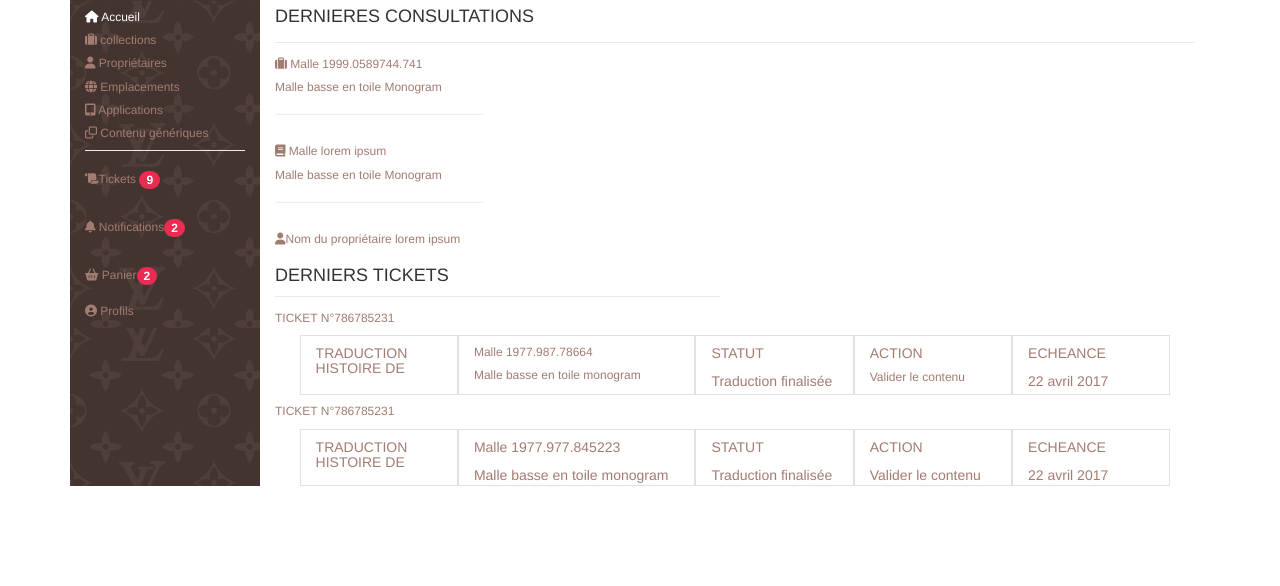
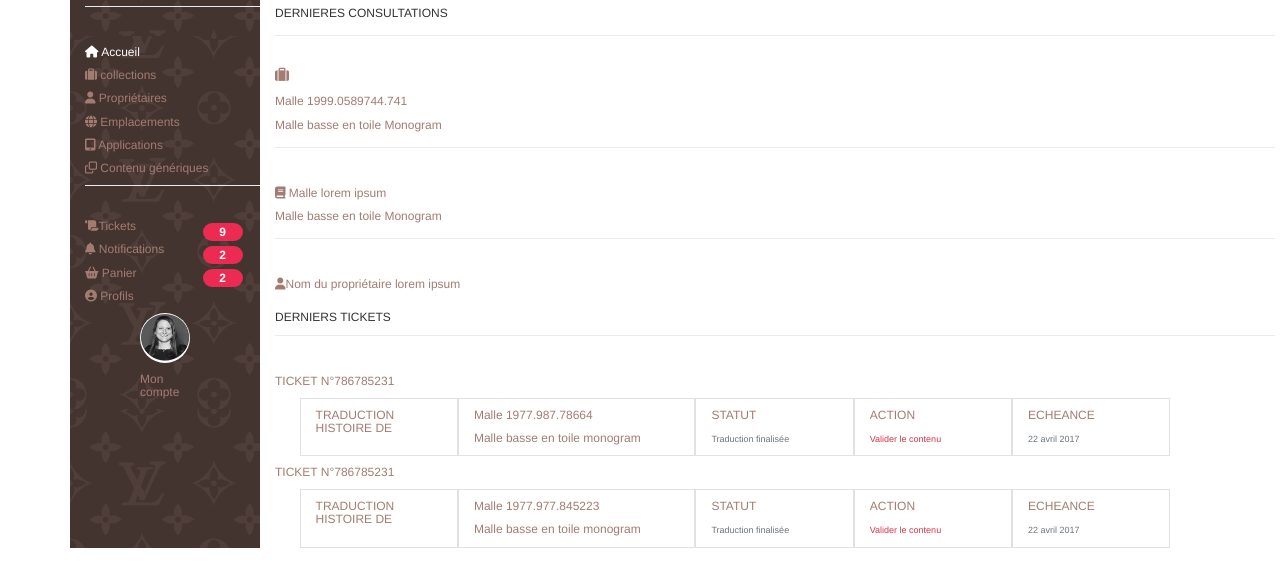
Before and after one commit to SaridaTaibet/bootstrap, a plain HTML site: page Maquette 2/index.html in a window 1280 px wide. Shown: the part 92-678 px from the top of the page. Drawn offline with nearby package versions, Linux system fonts and the light colour scheme.

Commit message:
Maquette 2 (photo profile arrondi, alignement badges, centralisation colonne)

```diff
--- a/Maquette 2/index.html
+++ b/Maquette 2/index.html
@@ -1,5 +1,5 @@
 <!DOCTYPE html>
-<html lang="en">
+<html lang="fr">
 <head>
     <meta charset="UTF-8">
     <meta name="viewport" content="width=device-width, initial-scale=1, shrink-to-fit=no">
@@ -31,30 +31,38 @@
                 <div class="col-sm-12 text-center background-1">
                     <div class="text">
                         <h2 class="font-weight-bolder">1 0 0 1</h2>
-
                         <p class="font-weight-lighter">M A L L E S</p>
                     </div>
                 </div>
             </div>
+            <div class="dropdown-divider"></div>
             <div class="row">
                 <div class="col-sm-12 background">
                     <div class="text1">
                         <h6><i class="fas fa-home"></i> Accueil </h6>
                     </div>
-                    <div class="text2">
+                    <div class="text2 padding">
+
                         <h6><i class="fas fa-suitcase"></i> collections </h6>
                         <h6><i class="fas fa-user"></i> Propriétaires </h6>
                         <h6><i class="fas fa-globe"></i> Emplacements </h6>
                         <h6><i class="fas fa-tablet-alt"></i> Applications </h6>
                         <h6><i class="far fa-clone"></i> Contenu génériques</h6>
                         <div class="dropdown-divider"></div>
-                        <div>
+
                             <h6><i class="fas fa-scroll"></i>Tickets
-                                <span class="badge badge-danger">9</span></h6>
+                            <span class="badge badge-danger float-right m-1">9</span></h6>
+                        <h6><i class="fas fa-bell"></i> Notifications<span class="badge badge-danger float-right m-1">2
+                        </span></h6>
+                        <h6><i class="fas fa-shopping-basket"></i> Panier<span class="badge badge-danger float-right
+                         m-1">2</span></h6>
+                        <h6><i class="fas fa-user-circle"></i> Profils</h6>
                     </div>
-                        <h6><i class="fas fa-bell"></i> Notifications<span class="badge badge-danger">2</span> </h6>
-                        <h6><i class="fas fa-shopping-basket"></i> Panier<span class="badge badge-danger">2</span></h6>
-                        <h6><i class="fas fa-user-circle"></i> Profils</h6>
+                    <div class="mx-auto" style="width: 50px;">
+                      <div class="text-center4">
+                        <img src="stephanie_tartare.jpg " alt="img" class="image rounded-circle">
+                         <div class="text-center5"><h6>Mon compte</h6></div>
+                      </div>
                     </div>
                 </div>
             </div>
@@ -69,7 +77,7 @@
                     </form>
                 </div>
             </div>
-            <div class="row text-center justify-content-center two-blocks">
+            <div class="row text-center justify-content-center two-blocks  background3">
                 <div class="col-sm-2">
                     <div class="border border-info">
 
@@ -86,34 +94,34 @@
             </div>
             <div class="row">
                 <div class="col-sm-5">
-                    <h4>DERNIERES CONSULTATIONS</h4>
+                    <h6>DERNIERES CONSULTATIONS</h6>
                 </div>
             </div>
             <div class="dropdown-divider"></div>
-
             <div class="row">
                 <div class="col-sm-3 style=">
-                    <h6><i class="fas fa-suitcase"></i> Malle 1999.0589744.741</h6>
+                    <i class="fas fa-suitcase"></i><h6>Malle 1999.0589744.741</h6>
                     <h6>Malle basse en toile Monogram</h6>
-                    <hr>
+
                 </div>
             </div>
+            <div class="dropdown-divider"></div>
             <div class="row">
                 <div class="col-sm-3">
                     <h6><i class="fas fa-book"></i> Malle lorem ipsum</h6>
+                    <h6>Malle basse en toile Monogram</h6>
 
-                    <h6>Malle basse en toile Monogram</h6>
-                    <hr>
                 </div>
             </div>
+            <div class="dropdown-divider"></div>
             <div class="row">
                 <div class="col-sm-3">
-                    <h6> <i class="fas fa-user"></i>Nom du propriétaire lorem ipsum</h6>
+                    <h6><i class="fas fa-user"></i>Nom du propriétaire lorem ipsum</h6>
                 </div>
             </div>
             <div class="row">
                 <div class="col-sm-6">
-                      <h4>DERNIERS TICKETS</h4>
+                    <h6>DERNIERS TICKETS</h6>
                     <div class="dropdown-divider"></div>
                 </div>
             </div>
@@ -126,23 +134,32 @@
 
             <div class="row justify-content-center two-blocks">
                 <div class="col-sm-2 border border-brown">
-                   <h5>TRADUCTION HISTOIRE DE</h5>
+                    <h6>TRADUCTION HISTOIRE DE</h6>
                 </div>
                 <div class="col-sm-3 border border-brown">
                     <h6>Malle 1977.987.78664</h6>
                     <h6>Malle basse en toile monogram</h6>
                 </div>
                 <div class="col-sm-2 border border-brown">
-                   <h5>STATUT</h5>
-                   Traduction finalisée
+                    <h6>STATUT</h6>
+                    <h6>
+                        <small class="text-muted">Traduction finalisée</small>
+                    </h6>
+
+                    <h6></h6>
                 </div>
                 <div class="col-sm-2 border border-brown">
-                   <h5>ACTION</h5>
-                   <h6>Valider le contenu</h6>
+                    <h6>ACTION</h6>
+                    <h6>
+                        <small class="text-muted; display-6 text-danger p-md-6">Valider le contenu</small>
+                    </h6>
+
                 </div>
                 <div class="col-sm-2 border border-brown">
-                   <h5>ECHEANCE</h5>
-                   22 avril 2017
+                    <h6>ECHEANCE</h6>
+                    <h6>
+                        <small class="text-muted">22 avril 2017</small>
+                    </h6>
                 </div>
             </div>
 
@@ -154,23 +171,30 @@
 
             <div class="row justify-content-center two-blocks">
                 <div class="col-sm-2 border  border-brown">
-                   <h5>TRADUCTION HISTOIRE DE</h5>
+                    <h6>TRADUCTION HISTOIRE DE</h6>
                 </div>
                 <div class="col-sm-3 border border-brown">
-                   <h5>Malle 1977.977.845223</h5>
-                   Malle basse en toile monogram
+                    <h6>Malle 1977.977.845223</h6>
+                    <h6>Malle basse en toile monogram</h6>
                 </div>
                 <div class="col-sm-2 border border-brown">
-                   <h5>STATUT</h5>
-                   Traduction finalisée
+                    <h6>STATUT</h6>
+                    <h6>
+                        <small class="text-muted">Traduction finalisée</small>
+                    </h6>
+
                 </div>
                 <div class="col-sm-2 border border-brown">
-                   <h5>ACTION</h5>
-                   Valider le contenu
+                    <h6>ACTION</h6>
+                    <h6>
+                        <small class="text-muted; display-6 text-danger p-md-6">Valider le contenu</small>
+                    </h6>
                 </div>
                 <div class="col-sm-2 border border-brown">
-                   <h5>ECHEANCE</h5>
-                   22 avril 2017
+                    <h6>ECHEANCE</h6>
+                    <h6>
+                        <small class="text-muted">22 avril 2017</small>
+                    </h6>
                 </div>
             </div>
         </div>
--- a/Maquette 2/styles.css
+++ b/Maquette 2/styles.css
@@ -10,6 +10,8 @@
 }
 .badge-danger {
     margin: 1rem 0;
+    width: 40px;
+
 }
 
 .two-block {
@@ -19,16 +21,34 @@
 .text, .text1 {
     color: white;
 }
+.h6{
+    margin: 1rem 0;
+}
 
 .text2 {
     color: rgb(163, 124, 113);
+
 }
+.image{
+    width: 50px;
+    height: 50px;
+}
+.text-center4{
+
+}
+
+
 .col-sm-2, .col-sm-3{
     color: rgb(163, 124, 113);
 }
 
 
-
 .badge {
     background-color: rgb(236, 43, 83)!important;
 }
+
+.dropdown-divider{
+    width: 1000px;
+    height: 25px;
+
+}
```
Also changed, not shown: Image/src_assets_img_icon-open.svg (deleted), Maquette 2/stephanie_tartare.jpg (added), src_assets_img_icon-open.svg (deleted). Lines whose indentation alone changed are shown as unchanged.
